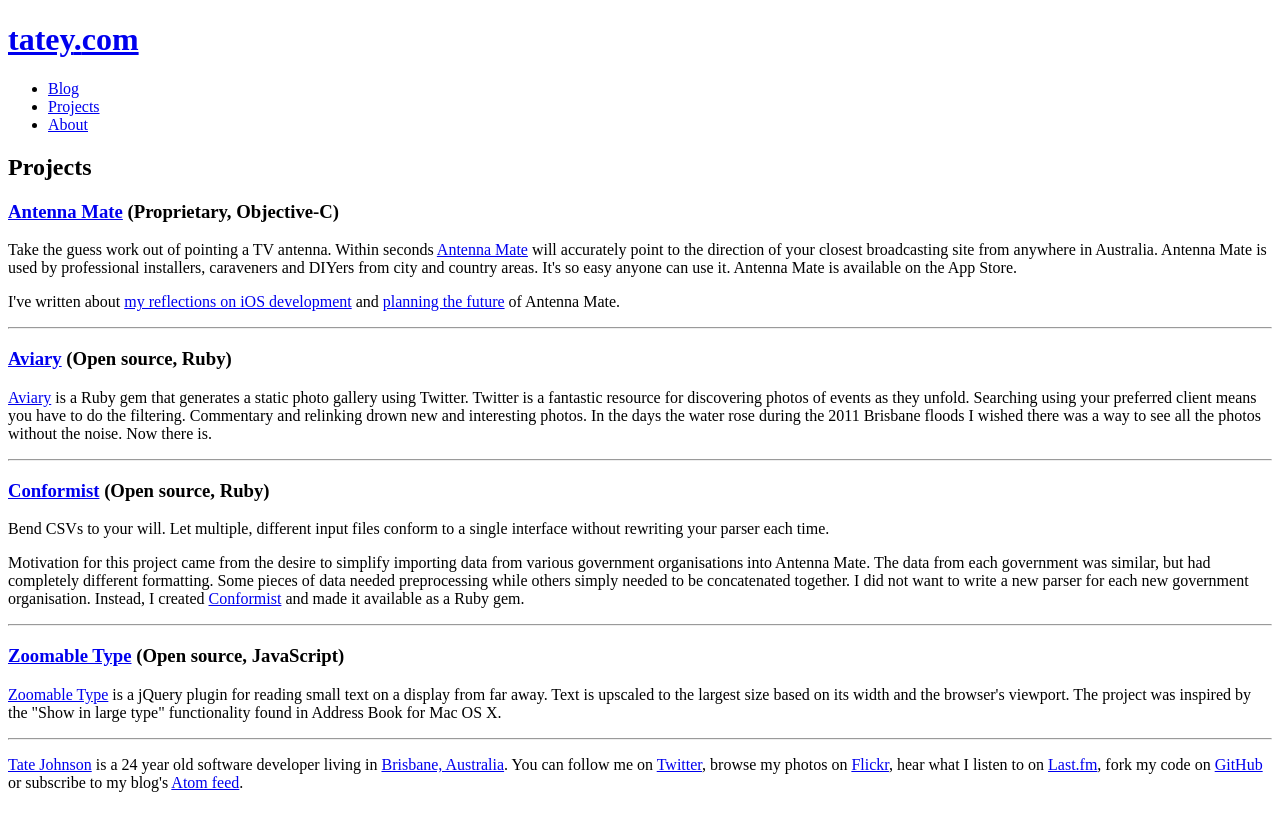
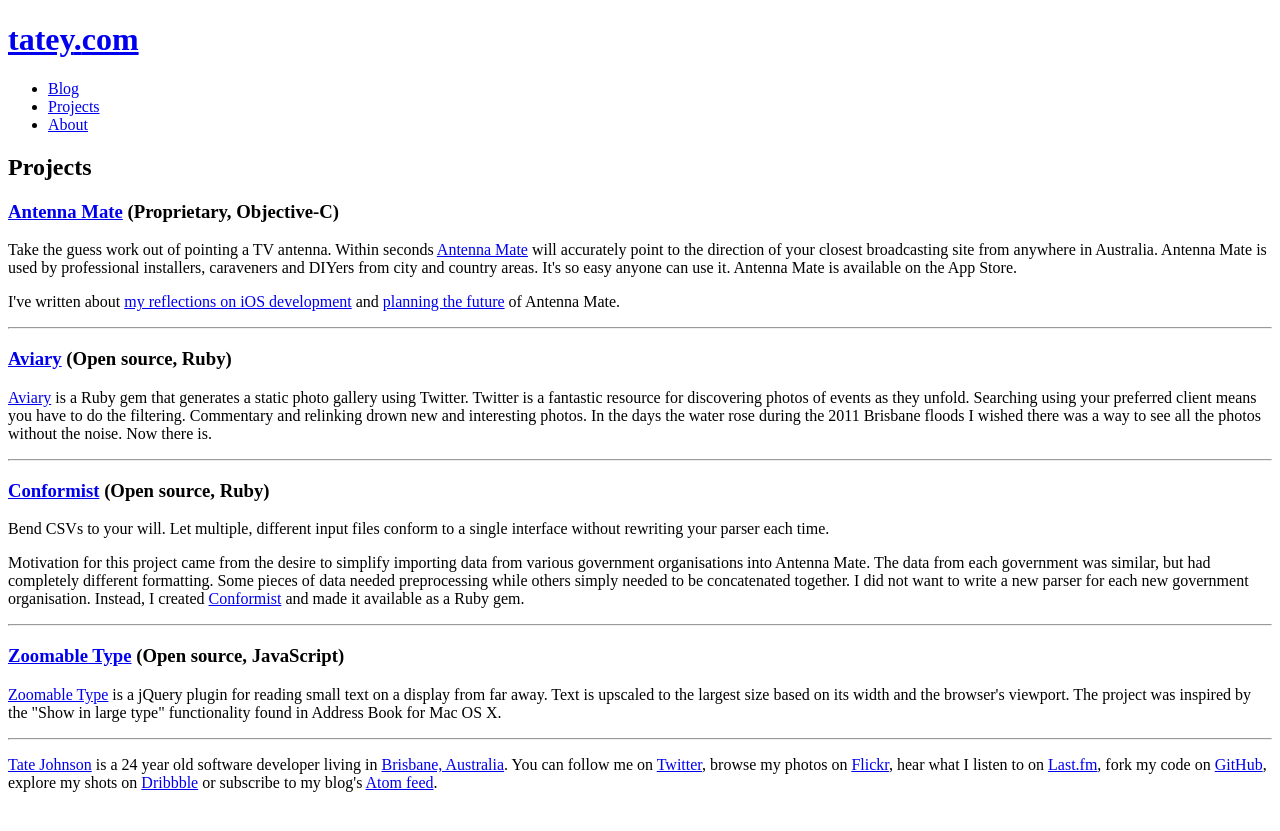
Before and after one commit to tatey/tatey.com, a Jekyll site: the page built from projects.html, in a window 1280 px wide. Shown: the top 831 px of the page. Built offline with Jekyll 4.4.1, drawn with Linux system fonts in a browser that asks for light colours; Markdown is read by kramdown in place of the engine named in the settings.

Commit message:
Updated post: 2011-07-28-pseudo-dribbble

```diff
--- a/_includes/footer.html
+++ b/_includes/footer.html
@@ -1,6 +1,6 @@
 <hr>
 <footer>
   <p>
-    <a href="{{ base.url }}/about/">Tate Johnson</a> is a 24 year old software developer living in <a href="http://www.flickr.com/photos/23054854@N06/3319265306/in/set-72157614423917229/">Brisbane, Australia</a>. You can follow me on <a href="http://twitter.com/tatejohnson/">Twitter</a>, browse my photos on <a href="http://flickr.com/tatejohnson/">Flickr</a>, hear what I listen to on <a href="http://last.fm/user/Tatey/">Last.fm</a>, fork my code on <a href="http://github.com/tatey">GitHub</a> or subscribe to my blog's <a href="http://feeds2.feedburner.com/tatejohnson">Atom feed</a>.
+    <a href="{{ base.url }}/about/">Tate Johnson</a> is a 24 year old software developer living in <a href="http://www.flickr.com/photos/23054854@N06/3319265306/in/set-72157614423917229/">Brisbane, Australia</a>. You can follow me on <a href="http://twitter.com/tatejohnson/">Twitter</a>, browse my photos on <a href="http://flickr.com/tatejohnson/">Flickr</a>, hear what I listen to on <a href="http://last.fm/user/Tatey/">Last.fm</a>, fork my code on <a href="http://github.com/tatey">GitHub</a>, explore my shots on <a href="http://dribbble.com/tatejohnson">Dribbble</a> or subscribe to my blog's <a href="http://feeds2.feedburner.com/tatejohnson">Atom feed</a>.
   </p>
 </footer>
--- a/_posts/2011-07-28-pseudo-dribbble.markdown
+++ b/_posts/2011-07-28-pseudo-dribbble.markdown
@@ -7,4 +7,8 @@
 
 Contribution is restricted to players. Players are people who have been invited to participate. The end result is a collection of inspiring artwork from the best designers. [I'm not good enough](http://dribbble.com/tatejohnson) to be a player, but that doesn't mean I can't pretend. I created a [set on Flickr](http://www.flickr.com/photos/tatejohnson/sets/72157627104124400/with/5896793262/) titled "Pseudo Dribbble" where I am sharing 400x300 pixel screenshots of my work. Comments are enabled.
 
-Best of all, pseudo dribbling [isn't just for images](http://www.flickr.com/photos/tatejohnson/5941915662/in/set-72157627104124400/).
+Best of all, pseudo dribbbling [isn't just for images](http://www.flickr.com/photos/tatejohnson/5941915662/in/set-72157627104124400/).
+
+#### Updated 2011-09-01
+
+[Tom Bryan](http://tombryan.co/) drafted me as a [player](http://dribbble.com/tatejohnson)! I'll no longer be maintaing my pseudo dribbble set on Flickr, even it can't do video.
```
